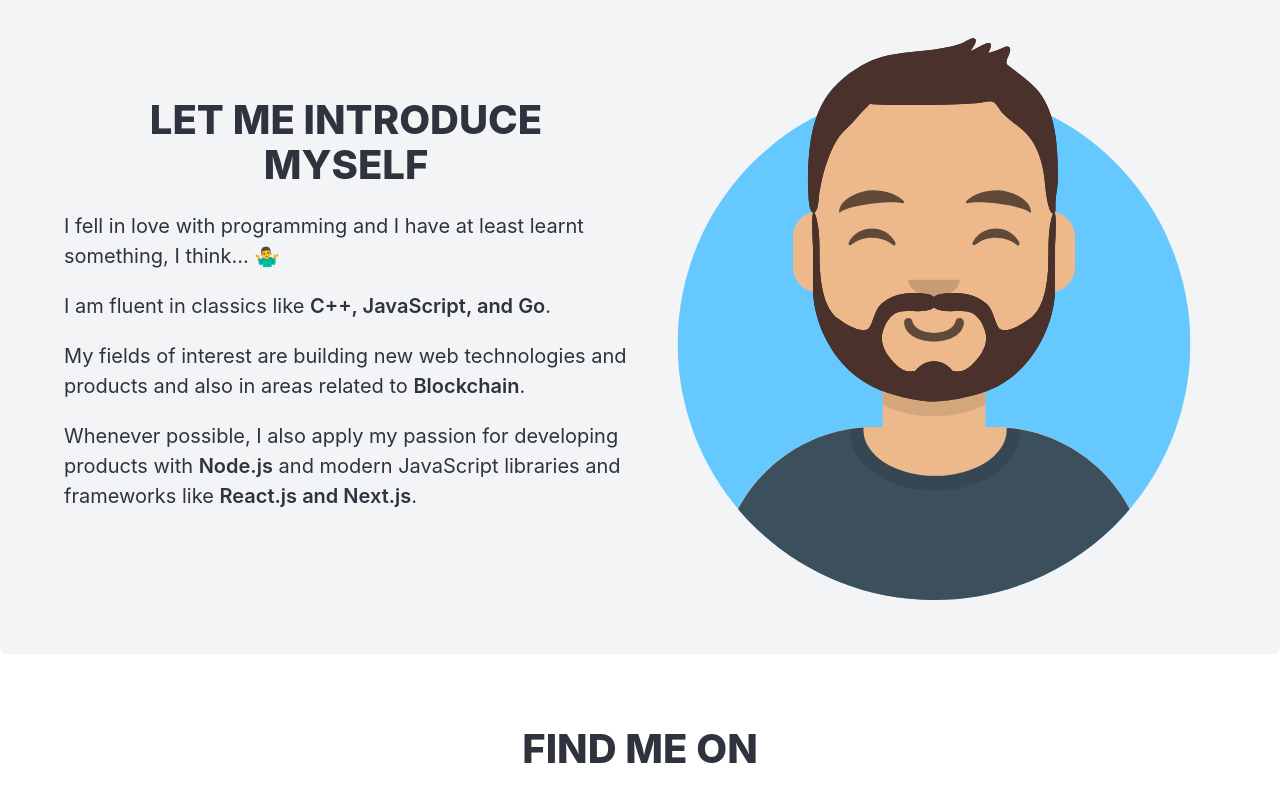
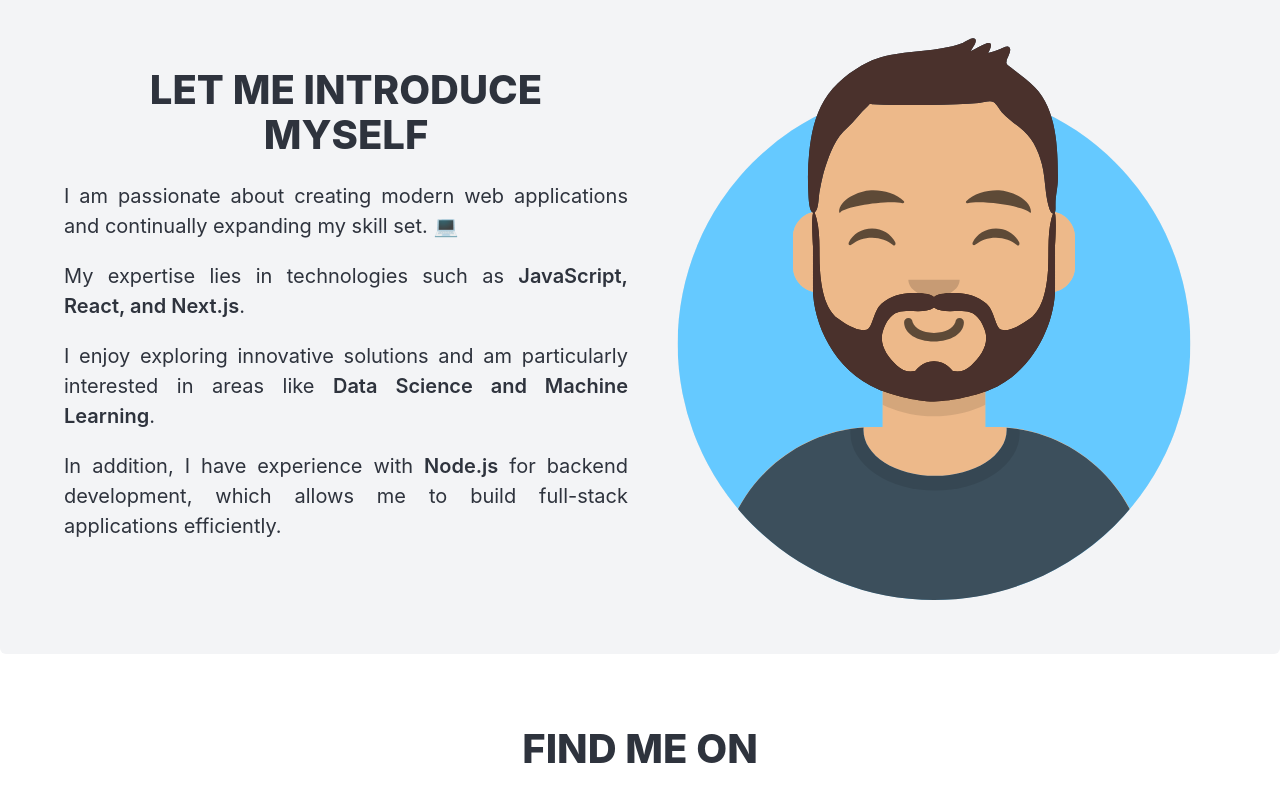
Before and after one commit to DLQuake/portfolio, a Next.js app: page / in a window 1280 px wide. Shown: the part 841-1638 px from the top of the page. Built offline with nearby package versions, Linux system fonts and the light colour scheme.

Commit message:
Update content in AboutMe.js

```diff
--- a/src/components/AboutMe.js
+++ b/src/components/AboutMe.js
@@ -7,19 +7,20 @@
                 <div className="columns is-vcentered">
                     <div className="column is-half">
                         <h2 className="title is-size-2 has-text-centered is-uppercase">Let me introduce myself</h2>
-                        <div className='content is-size-5'>
+                        <div className='content is-size-5 has-text-justified'>
                             <p>
-                                I fell in love with programming and I have at least learnt something, I think… 🤷‍♂️
+                                I am passionate about creating modern web applications and continually expanding my skill set. 💻
                             </p>
                             <p>
-                                I am fluent in classics like <strong>C++, JavaScript, and Go</strong>.
+                                My expertise lies in technologies such as <strong>JavaScript, React, and Next.js</strong>.
                             </p>
                             <p>
-                                My fields of interest are building new web technologies and products and also in areas related to <strong>Blockchain</strong>.
+                                I enjoy exploring innovative solutions and am particularly interested in areas like <strong>Data Science and Machine Learning</strong>.
                             </p>
                             <p>
-                                Whenever possible, I also apply my passion for developing products with <strong>Node.js</strong> and modern JavaScript libraries and frameworks like <strong>React.js and Next.js</strong>.
+                                In addition, I have experience with <strong>Node.js</strong> for backend development, which allows me to build full-stack applications efficiently.
                             </p>
+
                         </div>
                     </div>
 
@@ -27,9 +28,8 @@
                         <Image
                             src="/images/avataaars.svg"
                             alt="Twoje zdjęcie"
-                            width={200}
-                            height={200}
-                            layout="responsive"
+                            width={600}
+                            height={0}
                             priority
                         />
                     </div>
```
